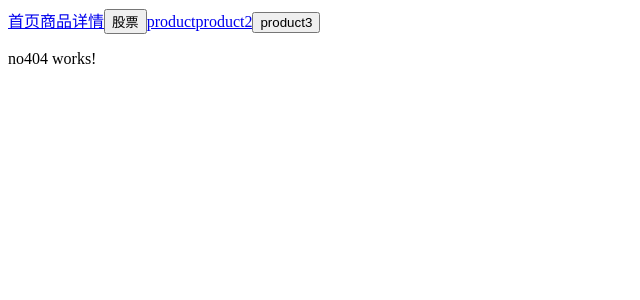
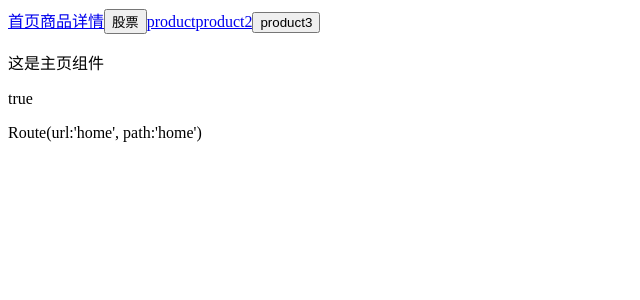
Before and after one commit to XiomgMingCai/typescript-router-demo, an Angular app: page /home in a window 1280 px wide. Shown: the top 300 px of the page, without its empty margins (0-640 px from the left). Built offline with nearby package versions, Linux system fonts and the light colour scheme.

Commit message:
路由重定向

```diff
--- a/src/app/app.component.html
+++ b/src/app/app.component.html
@@ -1,5 +1,5 @@
 <!--The content below is only a placeholder and can be replaced.-->
-<a [routerLink]="['/']">首页</a>
+<a [routerLink]="['/home']">首页</a>
 <a [routerLink]="['/stock']" [queryParams]="{id:1}">商品详情</a>
 <input type="button" value="股票" (click)="toStock()">
 <a [routerLink]="['/product',1]" >product</a>
--- a/src/app/app.component.ts
+++ b/src/app/app.component.ts
@@ -12,8 +12,10 @@ export class AppComponent {
 
   }
   toStock(){
-    this.router.navigate(['/stock'])
-  }
+    // this.router.navigate(['stock'])
+    this.router.navigate(['stock'], {queryParams: {id: 3}})
+    // this.router.navigateByUrl('/stock?id=2')
+}
   toProduct(){
     this.router.navigate(['/product',3])
   }
--- a/src/app/home/home.component.html
+++ b/src/app/home/home.component.html
@@ -1,3 +1,5 @@
 <p>
   这是主页组件
 </p>
+<P>{{isPro}}</P>
+<p>{{par}}</p>
--- a/src/app/home/home.component.ts
+++ b/src/app/home/home.component.ts
@@ -1,4 +1,5 @@
-import { Component, OnInit } from '@angular/core';
+import {Component, OnInit} from '@angular/core';
+import {ActivatedRoute} from "@angular/router";
 
 @Component({
   selector: 'app-home',
@@ -6,10 +7,16 @@ import { Component, OnInit } from '@angular/core';
   styleUrls: ['./home.component.css']
 })
 export class HomeComponent implements OnInit {
+   isPro: boolean;
+   par: any;
 
-  constructor() { }
+  constructor(private routeInfo: ActivatedRoute) {
+  }
 
   ngOnInit() {
+    this.isPro = this.routeInfo.snapshot.data[0].isPro
+    this.par = this.routeInfo
+
   }
 
 }
--- a/src/app/product/product.component.ts
+++ b/src/app/product/product.component.ts
@@ -7,7 +7,7 @@ import {ActivatedRoute, Params} from "@angular/router";
   styleUrls: ['./product.component.css']
 })
 export class ProductComponent implements OnInit {
-  private productID: number;
+   productID: number;
 
   constructor(private routeInfo: ActivatedRoute) {
   }
--- a/src/app/stock/stock.component.ts
+++ b/src/app/stock/stock.component.ts
@@ -1,5 +1,6 @@
 import { Component, OnInit } from '@angular/core';
 import {ActivatedRoute, Router} from "@angular/router";
+import {query} from "@angular/core/src/animation/dsl";
 
 @Component({
   selector: 'app-stock',
@@ -7,11 +8,16 @@ import {ActivatedRoute, Router} from "@angular/router";
   styleUrls: ['./stock.component.css']
 })
 export class StockComponent implements OnInit {
-  private stockID:number;
+  stockID:number;
   constructor(private routeInfo:ActivatedRoute) { }
 
   ngOnInit() {
-    this.stockID = this.routeInfo.snapshot.queryParams.id
+    // this.stockID = this.routeInfo.snapshot.queryParams.id
+      this.routeInfo.queryParams.subscribe((queryParam: any) => {
+        this.stockID = queryParam['id'];
+      })
+
+    //https://stackoverflow.com/questions/40699229/subscribe-to-both-route-params-and-queryparams-in-angular-2
   }
 
 }
```
Also changed, not shown: src/app/app-routing.module.ts (+9 -7 lines).
